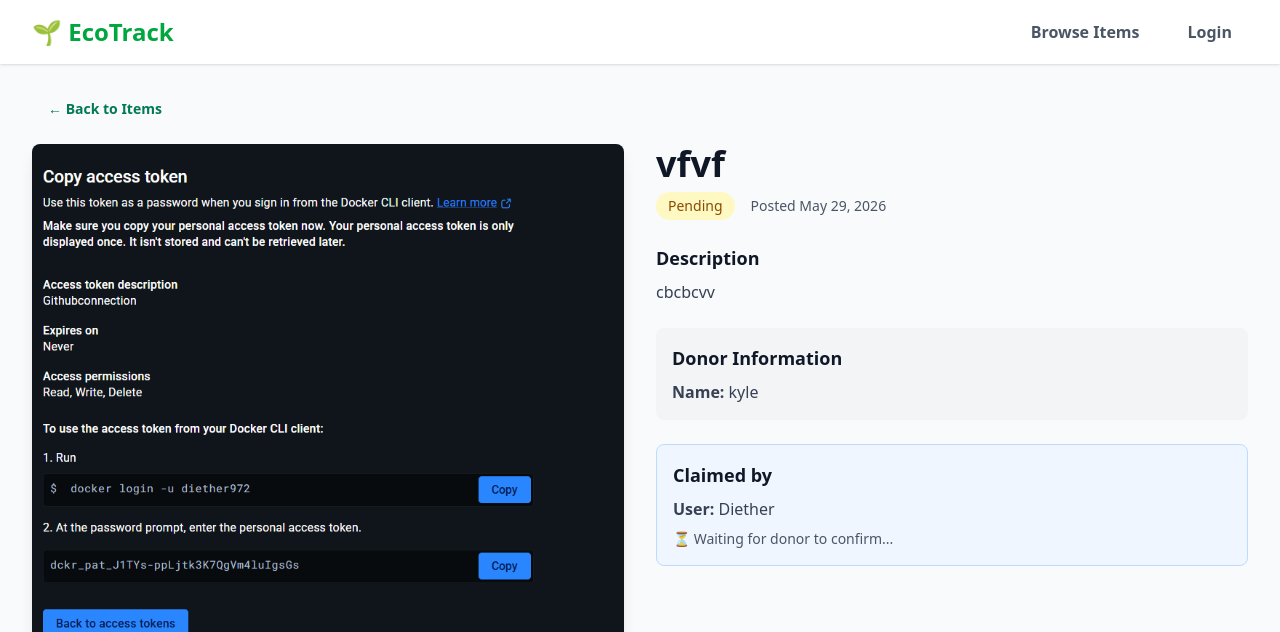
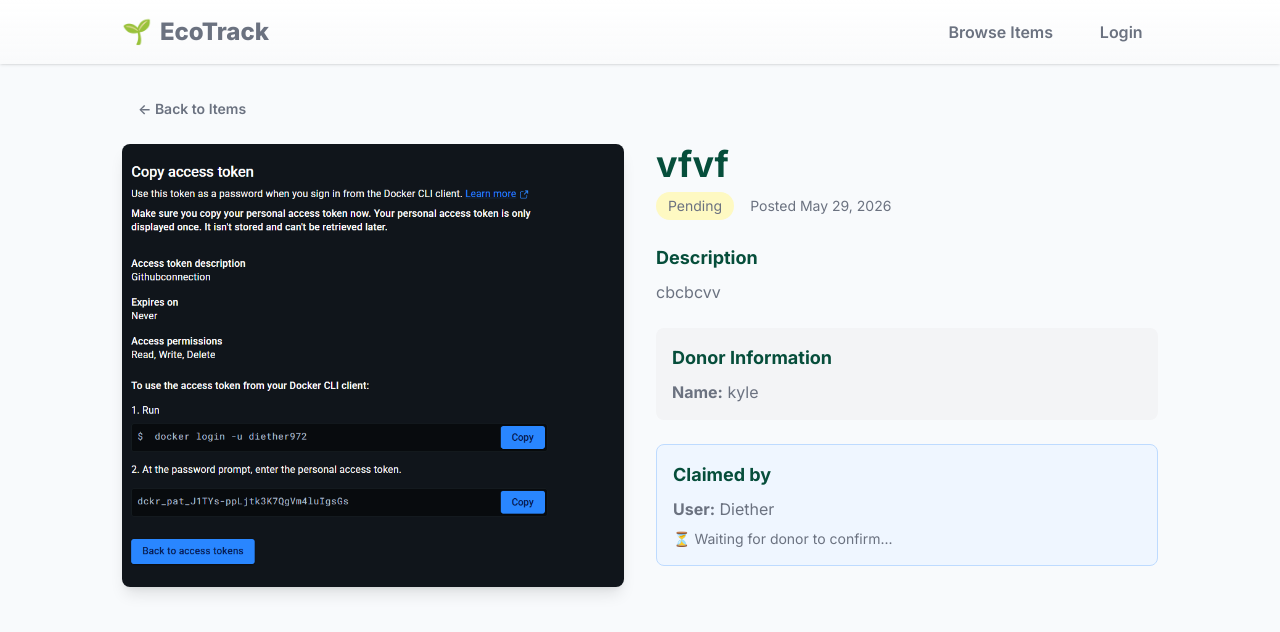
Before and after one commit to D13TH3/ECOTRACK, a Django app: page /items/8/ in a window 1280 px wide. Shown: the top 632 px of the page. Run offline with Django 5.2, Linux system fonts and the light colour scheme; data comes from the database, SQL or seed files in the repository; both versions use the stored data as it was after the commit; grey boxes are pictures that could not be loaded.

Commit message:
UI UPDATE FROM FRANSSVIN

```diff
--- /dev/null
+++ b/static/css/ui.css
@@ -0,0 +1,65 @@
+@import url('https://fonts.googleapis.com/css2?family=Inter:wght@300;400;600;700;800&display=swap');
+
+:root{
+  --bg: #f8fafc;
+  --muted: #6b7280;
+  --accent: #059669; /* green-600 */
+  --accent-600: #047857;
+  --brand: #064e3b;
+  --primary: #0ea5a4; /* teal-ish */
+  --card: #ffffff;
+  --glass: rgba(255,255,255,0.6);
+  --radius: 0.75rem;
+}
+
+html,body{height:100%;}
+body{font-family: 'Inter', system-ui, -apple-system, 'Segoe UI', Roboto, 'Helvetica Neue', Arial; background:var(--bg); color:#0f172a; -webkit-font-smoothing:antialiased; -moz-osx-font-smoothing:grayscale;}
+
+/* Layout container tweaks (Tailwind containers remain) */
+.max-w-7xl{max-width:1100px}
+
+/* Headings and text */
+h1,h2,h3{color:var(--brand)}
+p,li,span,a{color:var(--muted)}
+
+/* Buttons */
+.btn{display:inline-flex;align-items:center;gap:.5rem;padding:.5rem .9rem;border-radius:999px;font-weight:600;cursor:pointer;border:1px solid transparent;text-decoration:none}
+.btn:focus{outline:2px solid rgba(6,95,70,0.12);outline-offset:2px}
+.btn-primary{background:var(--primary);color:white}
+.btn-primary:hover{background:var(--accent)}
+.btn-ghost{background:transparent;color:var(--muted)}
+.btn-danger{background:#dc2626;color:white}
+.btn-pill{border-radius:999px}
+
+/* Navbar/sticky */
+nav.bg-white{background:linear-gradient(180deg, rgba(255,255,255,0.98), rgba(249,250,251,0.95));backdrop-filter:saturate(140%) blur(4px)}
+.site-brand{display:flex;align-items:center;gap:.5rem;font-weight:800;color:var(--accent)}
+.site-brand .logo-emoji{font-size:1.5rem}
+
+/* Cards */
+.card{background:var(--card);border-radius:var(--radius);box-shadow:0 8px 24px rgba(15,23,42,0.06);padding:1rem}
+
+/* Messages */
+.messages .message{padding:.9rem;border-radius:.5rem;background:#e6f4ff;color:#0369a1}
+
+/* Footer */
+footer.bg-gray-800{background:linear-gradient(180deg,#0f172a,#111827);color:#cbd5e1}
+footer a{color:inherit}
+
+/* Modal */
+.modal{display:none;position:fixed;inset:0;z-index:9999;background:rgba(2,6,23,0.6);align-items:center;justify-content:center;padding:1.25rem}
+.modal.show{display:flex}
+.modal-panel{background:var(--card);border-radius:1rem;box-shadow:0 24px 80px rgba(15,23,42,0.18);max-width:28rem;width:100%;padding:1.5rem}
+.modal-title{font-size:1.25rem;font-weight:700;color:#0f172a}
+.modal-body{color:#475569;margin-top:0.75rem}
+.modal-actions{margin-top:1.25rem;display:flex;gap:.75rem;align-items:center}
+
+/* Small responsive tweaks */
+@media (max-width:640px){
+  .max-w-7xl{padding-left:1rem;padding-right:1rem}
+  .site-brand .brand-text{font-size:1.125rem}
+}
+
+/* Small utility overrides to make Tailwind buttons crisp */
+.rounded-full{border-radius:999px}
+.transition{transition:all .18s ease}
--- a/templates/base.html
+++ b/templates/base.html
@@ -6,6 +6,7 @@
     <meta name="viewport" content="width=device-width, initial-scale=1.0">
     <title>{% block title %}EcoTrack - Community Recycling Marketplace{% endblock %}</title>
     <link rel="stylesheet" href="{% static 'dist/output.css' %}">
+    <link rel="stylesheet" href="{% static 'css/ui.css' %}">
     {% block extra_head %}{% endblock %}
 </head>
 <body class="bg-gray-50 flex flex-col min-h-screen">
@@ -13,22 +14,23 @@
         <div class="max-w-7xl mx-auto px-4 sm:px-6 lg:px-8">
             <div class="flex justify-between items-center h-16">
                 <div class="flex items-center">
-                    <a href="{% url 'item_list' %}" class="text-2xl font-bold text-green-600">
-                        🌱 EcoTrack
+                    <a href="{% url 'item_list' %}" class="site-brand text-2xl">
+                        <span class="logo-emoji">🌱</span>
+                        <span class="brand-text">EcoTrack</span>
                     </a>
                 </div>
                 <div class="flex gap-4 items-center">
                     {% url 'item_list' as item_list_url %}
                     {% url 'account_login' as account_login_url %}
-                    <a href="{{ item_list_url }}" class="px-4 py-2 rounded-full font-semibold transition {% if request.path == item_list_url %}bg-blue-600 text-white{% else %}text-gray-600 hover:text-gray-900 hover:bg-blue-50{% endif %}">
+                    <a href="{{ item_list_url }}" class="btn px-4 py-2 rounded-full font-semibold transition {% if request.path == item_list_url %}bg-blue-600 text-white{% else %}text-gray-600 hover:text-gray-900 hover:bg-blue-50{% endif %}">
                         Browse Items
                     </a>
                     {% if user.is_authenticated %}
-                        <a href="{% url 'item_create' %}" class="bg-green-600 text-white px-4 py-2 rounded hover:bg-green-700">
+                        <a href="{% url 'item_create' %}" class="btn px-4 py-2 rounded bg-green-600 text-white hover:bg-green-700">
                             + Post Item
                         </a>
                         {% url 'dashboard' as dashboard_url %}
-                        <a href="{{ dashboard_url }}" class="px-4 py-2 rounded-full font-semibold transition {% if request.path == dashboard_url %}bg-blue-600 text-white{% else %}text-gray-600 hover:text-gray-900 hover:bg-blue-50{% endif %}">
+                        <a href="{{ dashboard_url }}" class="btn px-4 py-2 rounded-full font-semibold transition {% if request.path == dashboard_url %}bg-blue-600 text-white{% else %}text-gray-600 hover:text-gray-900 hover:bg-blue-50{% endif %}">
                             📊 Dashboard
                         </a>
                         <span class="inline-flex items-center gap-2 px-4 py-2 rounded-full font-semibold text-gray-600">
@@ -41,12 +43,12 @@
                             </a>
                         {% endif %}
                         <!-- FIXED: Switched to Allauth's dynamic URL logout tag to prevent session state locks -->
-                        <a id="logoutLink" href="{% url 'account_logout' %}" class="text-red-600 hover:text-red-900 text-sm font-medium">
+                        <a id="logoutLink" href="{% url 'account_logout' %}" class="btn text-red-600 hover:text-red-900 text-sm font-medium">
                             Logout
                         </a>
                     {% else %}
                         <!-- FIXED: Redirects to your gorgeous new custom login screen instead of the blank admin panel -->
-                        <a href="{{ account_login_url }}" class="px-4 py-2 rounded-full font-semibold transition {% if request.path == account_login_url %}bg-blue-600 text-white{% else %}text-gray-600 hover:text-gray-900 hover:bg-blue-50{% endif %}">
+                        <a href="{{ account_login_url }}" class="btn px-4 py-2 rounded-full font-semibold transition {% if request.path == account_login_url %}bg-blue-600 text-white{% else %}text-gray-600 hover:text-gray-900 hover:bg-blue-50{% endif %}">
                             Login
                         </a>
                     {% endif %}
@@ -57,11 +59,13 @@
 
     <main class="max-w-7xl mx-auto px-4 sm:px-6 lg:px-8 py-8 flex-grow w-full">
         {% if messages %}
+            <div class="messages">
             {% for message in messages %}
-                <div class="mb-4 p-4 rounded bg-blue-100 text-blue-700">
+                <div class="message">
                     {{ message }}
                 </div>
             {% endfor %}
+            </div>
         {% endif %}
 
         {% block content %}{% endblock %}
@@ -101,13 +105,13 @@
         </div>
     </footer>
 
-    <div id="logoutModal" style="display:none; position:fixed; inset:0; z-index:9999; background:rgba(15,23,42,0.65); align-items:center; justify-content:center; padding:1.25rem;">
-        <div style="background:#ffffff; border-radius:1rem; box-shadow:0 24px 80px rgba(15,23,42,0.18); max-width:28rem; width:100%; padding:1.5rem;">
-            <h2 class="text-2xl font-bold text-slate-900">Confirm logout</h2>
-            <p class="text-slate-600 mt-3">Are you sure you want to log out?</p>
-            <div class="mt-6 flex items-center justify-between gap-3">
-                <button id="confirmLogoutBtn" type="button" style="min-width:5rem; padding:0.75rem 1.25rem; background:#dc2626; color:#ffffff; border:none; border-radius:0.75rem; font-weight:600; cursor:pointer;">Yes</button>
-                <button id="cancelLogoutBtn" type="button" style="min-width:5rem; padding:0.75rem 1.25rem; background:#2563eb; color:#ffffff; border:none; border-radius:0.75rem; font-weight:600; cursor:pointer; margin-left:auto;">No</button>
+    <div id="logoutModal" class="modal" aria-hidden="true">
+        <div class="modal-panel" role="dialog" aria-modal="true" aria-labelledby="logoutTitle">
+            <h2 id="logoutTitle" class="modal-title">Confirm logout</h2>
+            <p class="modal-body">Are you sure you want to log out?</p>
+            <div class="modal-actions">
+                <button id="confirmLogoutBtn" type="button" class="btn btn-danger">Yes</button>
+                <button id="cancelLogoutBtn" type="button" class="btn btn-primary" style="margin-left:auto;">No</button>
             </div>
         </div>
     </div>
```
Also changed, not shown: core/settings.py (+16 -3 lines), db.sqlite3.
